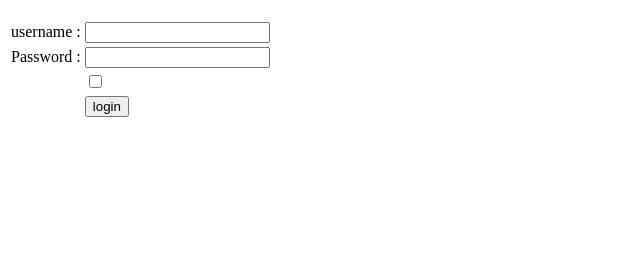
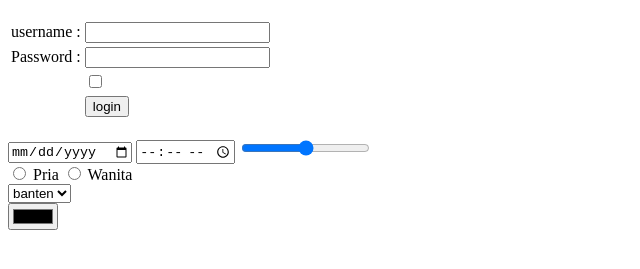
Before and after one commit to Shauqi12/Bootcamp-G03, a plain HTML site: page pertemuanpertama/materi/latihan4.html in a window 1280 px wide. Shown: the part 79-348 px from the top of the page, without its empty margins (0-640 px from the left). Drawn offline with Linux system fonts and the light colour scheme.

Commit message:
pertemuan hari ke 2

```diff
--- a/pertemuanpertama/materi/latihan4.html
+++ b/pertemuanpertama/materi/latihan4.html
@@ -29,5 +29,25 @@
             </tr>
         </table>
     </form>
+    <br>
+
+    <form action="">
+        <input type="date">
+        <input type="time">
+        <input type="range">
+        <br>
+        <input type="radio">
+        <label for="">Pria</label>
+        <input type="radio">
+        <label for="">Wanita</label>
+        <br>
+        <select>
+            <option value="">banten</option>
+            <option value="">jakarta</option>
+            <option value="">jogja</option>
+        </select>
+        <br>
+        <input type="color">
+    </form>
 </body>
 </html>
```
